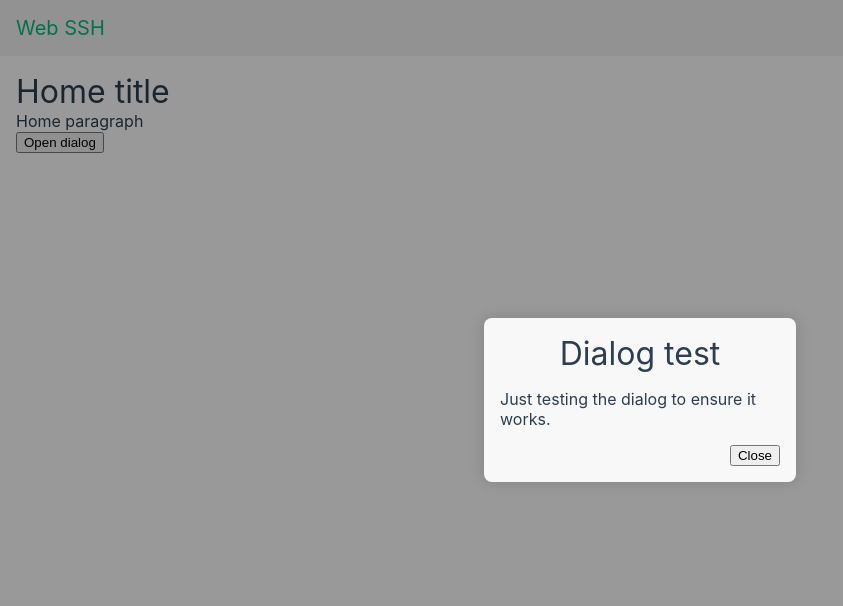
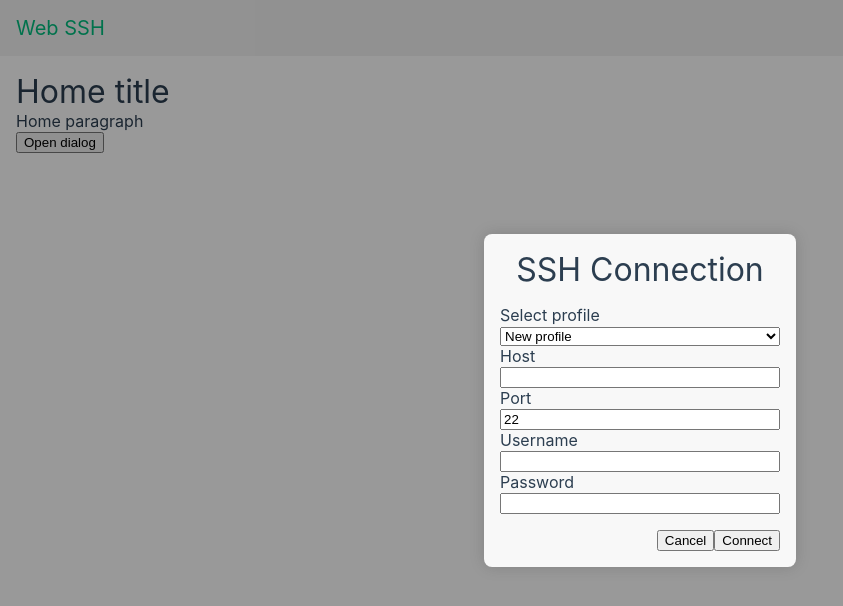
Before and after one commit to WKHAllen/web-ssh, a Vue app: page / in a window 1280 px wide. Shown: the top 606 px of the page, without its empty margins (0-843 px from the left). Built offline with nearby package versions, Linux system fonts and the light colour scheme.

Commit message:
Create SSH connection form

```diff
--- a/src/services/connection-storage.ts
+++ b/src/services/connection-storage.ts
@@ -1,5 +1,4 @@
 import * as localStorageService from "./local-storage";
-import * as utilService from "./util";
 
 /**
  * The local storage key for connection profiles.
@@ -17,18 +16,25 @@ export interface ConnectionProfile {
 }
 
 /**
+ * All connection profiles as a mapping of names to profile info.
+ */
+export interface ConnectionProfiles {
+  [connectionName: string]: ConnectionProfile;
+}
+
+/**
  * Get all SSH connection profiles.
  *
  * @returns All connection profiles.
  */
-export function getProfiles(): ConnectionProfile[] {
-  const profiles = localStorageService.getItem<ConnectionProfile[]>(
+export function getProfiles(): ConnectionProfiles {
+  const profiles = localStorageService.getItem<ConnectionProfiles>(
     connectionProfilesKey
   );
 
   if (profiles === null) {
-    localStorageService.setItem(connectionProfilesKey, []);
-    return [];
+    localStorageService.setItem(connectionProfilesKey, {});
+    return {};
   } else {
     return profiles;
   }
@@ -37,11 +43,15 @@ export function getProfiles(): ConnectionProfile[] {
 /**
  * Add a new SSH connection profile.
  *
+ * @param profileName The name of the new profile.
  * @param profileInfo The new profile info.
  */
-export function addProfile(profileInfo: ConnectionProfile): void {
+export function addProfile(
+  profileName: string,
+  profileInfo: ConnectionProfile
+): void {
   const profiles = getProfiles();
-  profiles.push(profileInfo);
+  profiles[profileName] = profileInfo;
   localStorageService.setItem(connectionProfilesKey, profiles);
 }
 
@@ -50,10 +60,8 @@ export function addProfile(profileInfo: ConnectionProfile): void {
  *
  * @param profileInfo The profile info to remove.
  */
-export function removeProfile(profileInfo: ConnectionProfile): void {
-  let profiles = getProfiles();
-  profiles = profiles.filter(
-    (profile) => !utilService.equal(profile, profileInfo)
-  );
+export function removeProfile(profileName: string): void {
+  const profiles = getProfiles();
+  delete profiles[profileName];
   localStorageService.setItem(connectionProfilesKey, profiles);
 }
--- a/src/views/HomeView.vue
+++ b/src/views/HomeView.vue
@@ -1,27 +1,79 @@
 <script setup lang="ts">
 import { ref } from "vue";
 import DialogComponent from "../components/DialogComponent.vue";
+import * as connectionStorage from "../services/connection-storage";
 
-const dialogOpen = ref(true);
+const connectionDialogOpen = ref(true);
+
+const connectionProfiles = connectionStorage.getProfiles();
+
+const selectedProfile = ref("");
+const sshHost = ref("");
+const sshPort = ref(22);
+const sshUsername = ref("");
+const sshPassword = ref("");
 </script>
 
 <template>
   <h1>Home title</h1>
   <p>Home paragraph</p>
-  <button type="button" @click="dialogOpen = true">Open dialog</button>
+  <button type="button" @click="connectionDialogOpen = true">
+    Open dialog
+  </button>
   <DialogComponent
-    :dialog-open="dialogOpen"
+    :dialog-open="connectionDialogOpen"
     size="small"
-    @close-request="dialogOpen = false"
+    @close-request="connectionDialogOpen = false"
   >
     <template #dialog-header>
-      <h1>Dialog test</h1>
+      <h1>SSH Connection</h1>
     </template>
     <template #dialog-body>
-      <p>Just testing the dialog to ensure it works.</p>
+      <div class="connection-control">
+        <label for="profile-select">Select profile</label>
+        <select v-model="selectedProfile" id="profile-select">
+          <option value="">New profile</option>
+          <option
+            v-for="profileName in Object.keys(connectionProfiles)"
+            :key="profileName"
+            :value="connectionProfiles[profileName]"
+          >
+            {{ profileName }}
+          </option>
+        </select>
+      </div>
+      <div class="connection-control">
+        <label for="ssh-host">Host</label>
+        <input type="text" v-model="sshHost" id="ssh-host" />
+      </div>
+      <div class="connection-control">
+        <label for="ssh-port">Port</label>
+        <input type="number" v-model="sshPort" id="ssh-port" />
+      </div>
+      <div class="connection-control">
+        <label for="ssh-username">Username</label>
+        <input type="text" v-model="sshUsername" id="ssh-username" />
+      </div>
+      <div class="connection-control">
+        <label for="ssh-password">Password</label>
+        <input type="password" v-model="sshPassword" id="ssh-password" />
+      </div>
     </template>
     <template #dialog-actions>
-      <button type="button" @click="dialogOpen = false">Close</button>
+      <button type="button" @click="connectionDialogOpen = false">
+        Cancel
+      </button>
+      <button type="button" @click="() => {}">Connect</button>
     </template>
   </DialogComponent>
 </template>
+
+<style scoped>
+.connection-control {
+  width: 100%;
+}
+
+.connection-control * {
+  width: 100%;
+}
+</style>
```
